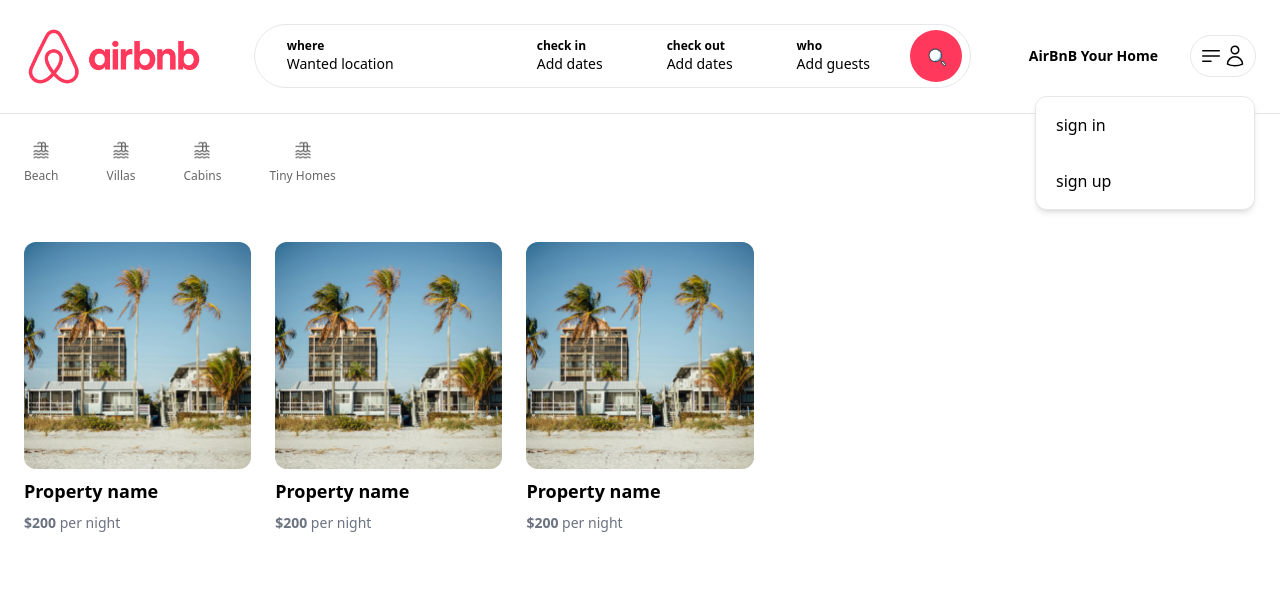
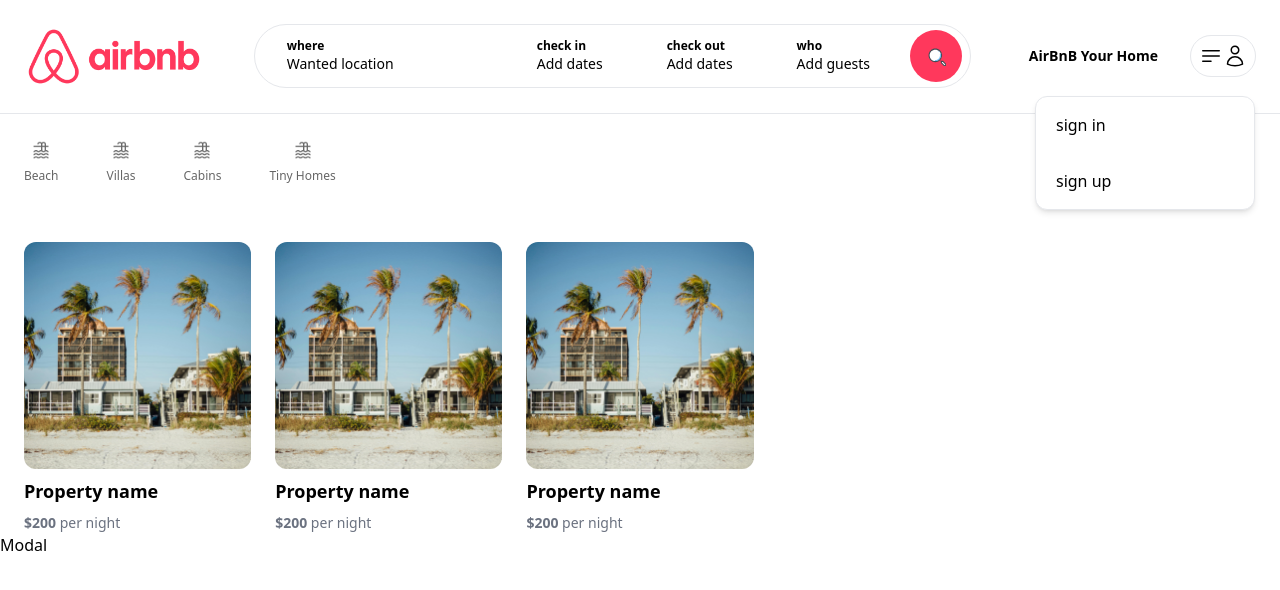
Before and after one commit to ndalo-ben/AirBnB_Clone, a Next.js app: page / in a window 1280 px wide. Shown: the top 590 px of the page. Built offline with nearby package versions, Linux system fonts and the light colour scheme.

Commit message:
add dynamic modal component

```diff
--- /dev/null
+++ b/app/components/modals/Modal.tsx
@@ -0,0 +1,10 @@
+"use client"
+
+
+const Modal: React.FC = () => {
+  return (
+    <div>Modal</div>
+  )
+}
+
+export default Modal
--- a/app/layout.tsx
+++ b/app/layout.tsx
@@ -2,6 +2,7 @@ import type { Metadata } from "next";
 import localFont from "next/font/local";
 import "./globals.css";
 import Navbar from "./components/navbar/Navbar";
+import Modal from "./components/modals/Modal";
 
 const geistSans = localFont({
   src: "./fonts/GeistVF.woff",
@@ -33,6 +34,8 @@ export default function RootLayout({
         <div className="pt-32">
           {children}
         </div>
+
+        <Modal />
       </body>
     </html>
   );
```
